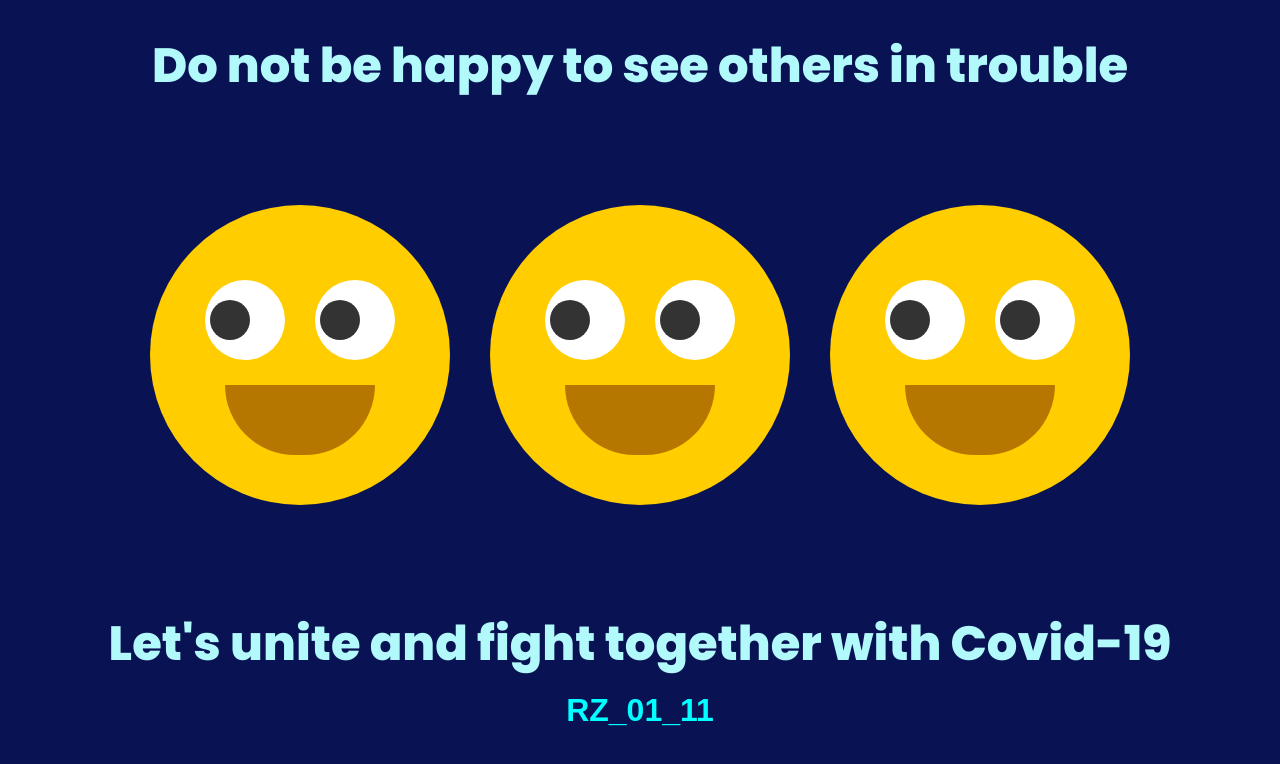
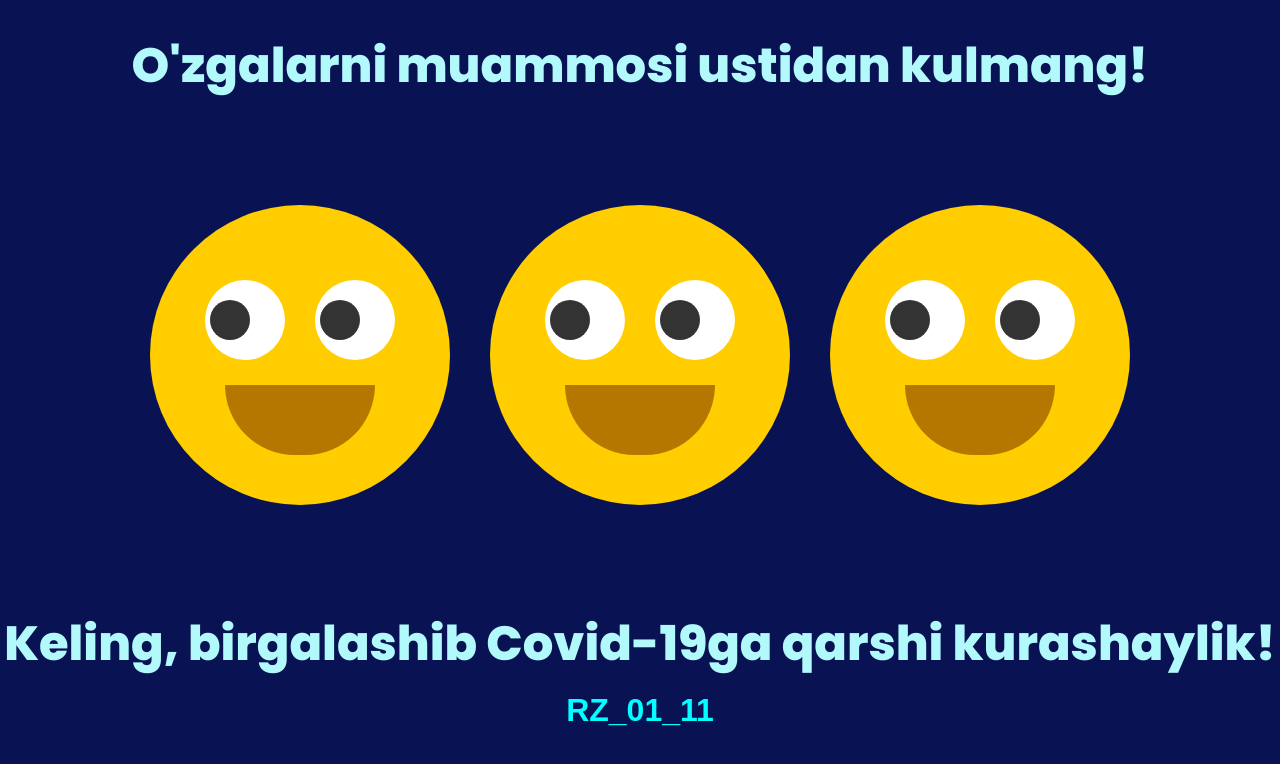
Before and after one commit to ShohjahonAbduhamidov/rz-cursor-covid, a plain HTML site: page index.html in a window 1280 px wide. Drawn offline with Linux system fonts and the light colour scheme.

Commit message:
change site heading

```diff
--- a/css/styles.css
+++ b/css/styles.css
@@ -29,7 +29,7 @@ html {
   height: 100%;
   box-sizing: border-box;
   scroll-behavior: smooth;
-  cursor: url("../images/face-covid.png"), pointer;
+  cursor: url("../images/coronavirus.png"), pointer;
 
 }
 
--- a/index.html
+++ b/index.html
@@ -16,7 +16,7 @@
     <main class="site-main">
 
         <div class="container">
-            <h2>Do not be happy to see others in trouble</h2>
+            <h2>O'zgalarni muammosi ustidan kulmang!</h2>
             <div class="face">
                 <div class="eyes">
                     <div class="eye"></div>
@@ -37,7 +37,7 @@
                     <div class="eye"></div>
                 </div>
             </div>
-            <h2>Let's unite and fight together with Covid-19</h2>
+            <h2>Keling, birgalashib Covid-19ga qarshi kurashaylik!</h2>
         </div>
         <h1 class="name">RZ_01_11</h1>
 
```
Also changed, not shown: images/coronavirus.png (renamed from images/Coronavirus._SARS-CoV-2.png).
